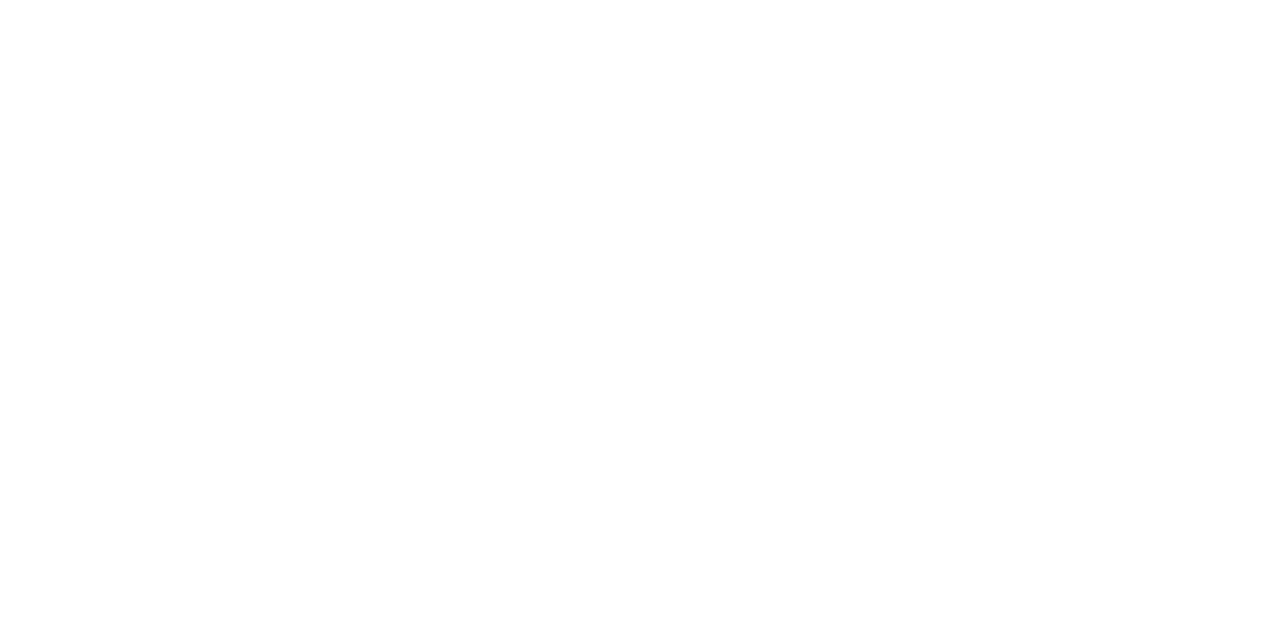
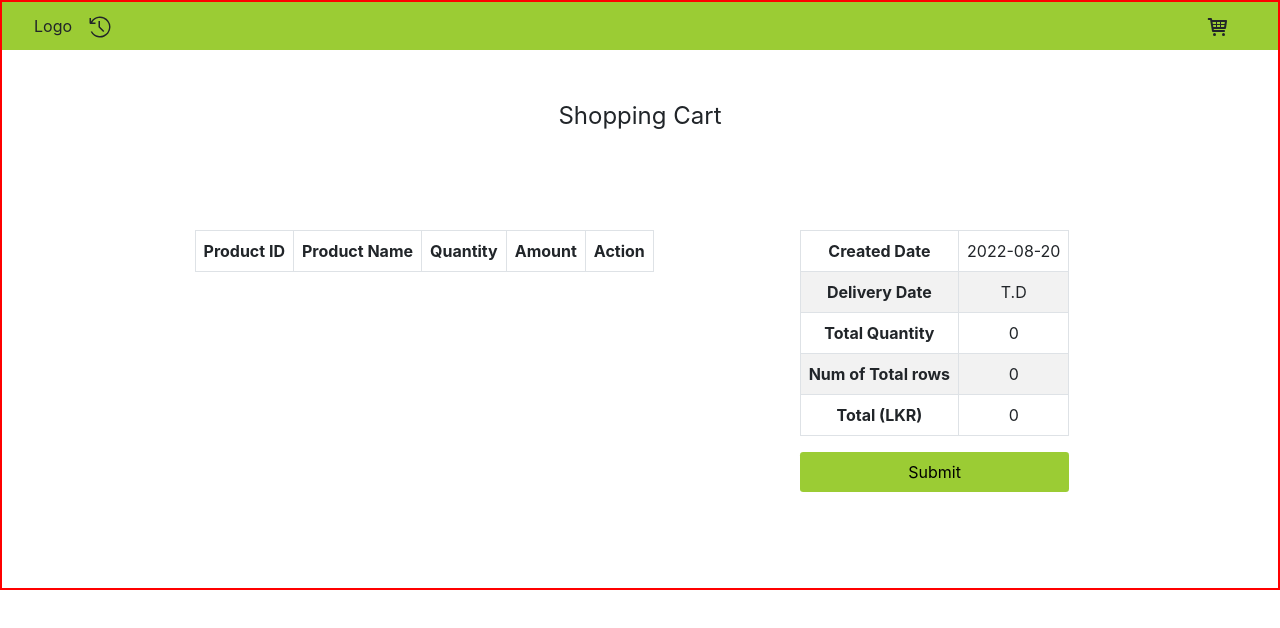
Before and after one commit to DuminduChamal/Dumi-Shop, a React (Create React App) app: page /shoppingCart in a window 1280 px wide. Before the commit this address had no page. Shown: the top 628 px of the page. Built offline with nearby package versions, Linux system fonts and the light colour scheme.

Commit message:
ShoppingCart done

```diff
--- a/package.json
+++ b/package.json
@@ -6,7 +6,9 @@
     "@testing-library/jest-dom": "^5.16.5",
     "@testing-library/react": "^13.3.0",
     "@testing-library/user-event": "^13.5.0",
+    "bootstrap": "^5.2.0",
     "react": "^18.2.0",
+    "react-bootstrap": "^2.5.0",
     "react-dom": "^18.2.0",
     "react-icons": "^4.4.0",
     "react-router-dom": "^6.3.0",
--- a/public/index.html
+++ b/public/index.html
@@ -1,20 +1,20 @@
 <!DOCTYPE html>
 <html lang="en">
-  <head>
+
+<head>
     <meta charset="utf-8" />
     <link rel="icon" href="%PUBLIC_URL%/favicon.ico" />
     <meta name="viewport" content="width=device-width, initial-scale=1" />
     <meta name="theme-color" content="#000000" />
-    <meta
-      name="description"
-      content="Web site created using create-react-app"
-    />
+    <meta name="description" content="Web site created using create-react-app" />
     <link rel="apple-touch-icon" href="%PUBLIC_URL%/logo192.png" />
     <!--
       manifest.json provides metadata used when your web app is installed on a
       user's mobile device or desktop. See https://developers.google.com/web/fundamentals/web-app-manifest/
     -->
     <link rel="manifest" href="%PUBLIC_URL%/manifest.json" />
+    <link rel="stylesheet" href="https://cdn.jsdelivr.net/npm/bootstrap@5.2.0-beta1/dist/css/bootstrap.min.css"
+        integrity="sha384-0evHe/X+R7YkIZDRvuzKMRqM+OrBnVFBL6DOitfPri4tjfHxaWutUpFmBp4vmVor" crossorigin="anonymous" />
     <!--
       Notice the use of %PUBLIC_URL% in the tags above.
       It will be replaced with the URL of the `public` folder during the build.
@@ -25,8 +25,9 @@
       Learn how to configure a non-root public URL by running `npm run build`.
     -->
     <title>React App</title>
-  </head>
-  <body>
+</head>
+
+<body>
     <noscript>You need to enable JavaScript to run this app.</noscript>
     <div id="root"></div>
     <!--
@@ -39,5 +40,6 @@
       To begin the development, run `npm start` or `yarn start`.
       To create a production bundle, use `npm run build` or `yarn build`.
     -->
-  </body>
+</body>
+
 </html>
--- a/src/App.scss
+++ b/src/App.scss
@@ -1,3 +1,5 @@
+// @import "~bootstrap/scss/bootstrap";
+
 $theme-color: #9bcc34;
 
 .App {
--- a/src/components/header/Header.jsx
+++ b/src/components/header/Header.jsx
@@ -1,5 +1,6 @@
 // packages
-import React from 'react'
+import React from 'react';
+import { useNavigate } from 'react-router-dom';
 
 // styling
 import './Header.scss'
@@ -9,11 +10,16 @@
 import { TiShoppingCart } from 'react-icons/ti';
 
 export const Header = () => {
+
+    const navigate = useNavigate();
   return (
     <div className='Header'>
-        <div className='Header__logo'>Logo</div>
+        <div className='Header__logo' onClick={()=> navigate('/')}>Logo</div>
         <div className='Header__navItem Header__flexGrow'><VscHistory /></div>
-        <div className='Header__navItem'><TiShoppingCart /></div>
+        <div className='Header__navItem' onClick={() => navigate('/shoppingCart')}><TiShoppingCart /></div>
+        {/* <button className='Header__navItem Header__flexGrow'><VscHistory /></button>
+        <button className='Header__navItem'><TiShoppingCart /></button> */}
+
     </div>
   )
 }
--- a/src/components/header/Header.scss
+++ b/src/components/header/Header.scss
@@ -13,8 +13,14 @@
 }
 
 .Header__navItem {
+
     margin: 0 1rem;
     font-size: 1.5rem;
+
+    &:hover {
+        background: #b4cb83
+
+    }
 }
 
 .Header__flexGrow {
--- a/src/context/reducer.js
+++ b/src/context/reducer.js
@@ -1,6 +1,9 @@
 export const initialState = {
   //     basket: [],
   //   user: null,
+  cart: [],
+  totalQuantity: 0,
+  totalAmount: 0,
   userData: null,
   userName: null,
   selectedCategory: null,
@@ -25,10 +28,14 @@
         selectedProduct: action.product,
       };
 
-    case "ADD_TO_BASKET":
+    case "ADD_TO_CART":
+      console.log("ADD_TO_CART - ", action.item);
       return {
         ...state,
-        basket: [...state.basket, action.item],
+        cart: [...state.cart, action.item],
+        totalQuantity:
+          parseInt(state.totalQuantity) + parseInt(action.item.quantity),
+        totalAmount: state.totalAmount + action.item.total,
       };
 
     case "EMPTY_BASKET":
@@ -37,14 +44,15 @@
         basket: [],
       };
 
-    case "REMOVE_FROM_BASKET":
-      const index = state.basket.findIndex(
-        (basketItem) => basketItem.id === action.id
-      );
-      let newBasket = [...state.basket];
+    case "REMOVE_FROM_CART":
+      console.log("REMOVE_FROM_CART", action.index);
+      const index = action.index;
+      const removingQuantity = state.cart[index].quantity;
+      const removingTotal = state.cart[index].total;
+      let newCart = [...state.cart];
 
       if (index >= 0) {
-        newBasket.splice(index, 1);
+        newCart.splice(index, 1);
       } else {
         console.warn(
           `Cant remove product (id: ${action.id}) as its not in the basket`
@@ -52,7 +60,10 @@
       }
       return {
         ...state,
-        basket: newBasket,
+        cart: newCart,
+        totalQuantity:
+          parseInt(state.totalQuantity) - parseInt(removingQuantity),
+        totalAmount: state.totalAmount - removingTotal,
       };
 
     default:
--- /dev/null
+++ b/src/pages/order/ShoppingCart.jsx
@@ -0,0 +1,92 @@
+// packages
+import React, { useState, useEffect } from "react";
+import Table from "react-bootstrap/Table";
+import Button from 'react-bootstrap/Button';
+
+// styling
+import "./ShoppingCart.scss";
+
+// stateManagement
+import { useStateValue } from "../../context/StateProvider";
+
+export const ShoppingCart = () => {
+  const [{ cart, totalQuantity, totalAmount }, dispatch] = useStateValue();
+  const [createdDate, setCreatedDate] = useState(
+    new Date().toISOString().slice(0, 10)
+  );
+  const [deliveryDate, setDeliveryDate] = useState('T.D');
+
+  useEffect(() => {
+    // var d = new Date();
+    // d.setMonth(d.getMonth() + 8);
+    // setDeliveryDate(d);
+  }, []);
+
+  const removeItemCart = (index) => {
+    dispatch({
+        type: "REMOVE_FROM_CART",
+        index: index,
+      });
+  }
+
+  return (
+    <div className="ShoppingCart">
+      <div className="ShoppingCart__Title">Shopping Cart</div>
+      <div className="ShoppingCart__container">
+        <div className="ShoppingCart__leftSection">
+          <Table striped bordered hover>
+            <thead>
+              <tr>
+                <th>Product ID</th>
+                <th>Product Name</th>
+                <th>Quantity</th>
+                <th>Amount</th>
+                <th>Action</th>
+              </tr>
+            </thead>
+            <tbody>
+              {cart.map((item, index) => (
+                <tr key={item.productID}>
+                  <td>{item.productID}</td>
+                  <td>{item.name}</td>
+                  <td>{item.quantity}</td>
+                  <td>{item.total}</td>
+                  <td><Button variant="danger" onClick={()=>removeItemCart(index)}>Remove</Button></td>
+                </tr>
+              ))}
+            </tbody>
+          </Table>
+        </div>
+        <div className="ShoppingCart__rightSection">
+          <Table striped bordered hover>
+            <thead>
+            <tr>
+              <th>Created Date</th>
+              <td>{createdDate}</td>
+            </tr>
+            </thead>
+            <tbody>
+              <tr>
+                <th>Delivery Date</th>
+                <td>{deliveryDate}</td>
+              </tr>
+              <tr>
+                <th>Total Quantity</th>
+                <td>{totalQuantity}</td>
+              </tr>
+              <tr>
+                <th>Num of Total rows</th>
+                <td>{cart.length}</td>
+              </tr>
+              <tr>
+                <th>Total (LKR)</th>
+                <td>{totalAmount}</td>
+              </tr>
+            </tbody>
+          </Table>
+          <button className='ShoppingCart__submitButton'>Submit</button>
+        </div>
+      </div>
+    </div>
+  );
+};
--- /dev/null
+++ b/src/pages/order/ShoppingCart.scss
@@ -0,0 +1,34 @@
+.ShoppingCart {
+    // border: 2px solid blue;
+
+    tr {
+        text-align: center;
+    }
+}
+
+.ShoppingCart__Title {
+    text-align: center;
+    font-size: 1.5rem;
+    margin: 3rem 0;
+}
+
+.ShoppingCart__container {
+    display: flex;
+    justify-content: space-around;
+    margin: 6rem 0;
+}
+
+.ShoppingCart__rightSection {
+    display: flex;
+    flex-direction: column;
+    justify-content: center;
+    // border: 2px solid brown;
+    padding: 0 1rem;
+}
+
+.ShoppingCart__submitButton {
+    background: #9bcc34;
+    border: none;
+    border-radius: 0.2rem;
+    padding: 0.5rem 0;
+}
--- a/src/pages/product/Product.jsx
+++ b/src/pages/product/Product.jsx
@@ -20,6 +20,14 @@
     setQuantity(value);
   };
 
+  const addToCart = (name, image, productID) => {
+    const data = { name, image, productID, quantity, total };
+    dispatch({
+      type: "ADD_TO_CART",
+      item: data,
+    });
+  };
+
   return (
     <div className="Product">
       <div className="Product__imageCard">
@@ -28,7 +36,7 @@
       </div>
       <div className="Product__detailsCard">
         <p>Price per unit: Rs. {selectedProduct.price}</p>
-        <p>Producer Name: Mr.yetToBeDefined</p>
+        <p>Producer Name: {selectedProduct.producerName}</p>
         <p>
           Quantity:{" "}
           <input
@@ -40,7 +48,14 @@
           />
         </p>
         <p>Total Price: Rs. {total}</p>
-        <button className="Product__addToCartBtn">Add to Cart</button>
+        {quantity > 0 ? (
+          <button className="Product__addToCartBtn" onClick={() => addToCart(selectedProduct.name, selectedProduct.image, selectedProduct.productID)}>Add to Cart</button>
+        ) : (
+          <button className="Product__addToCartBtn disabled">
+            Add to Cart
+          </button>
+        )}
+        {/* <button className="Product__addToCartBtn disabled">Add to Cart</button> */}
         {/* <div className='Product__detailsLowerSection'>
                 <button
             </div> */}
--- a/src/pages/product/Product.scss
+++ b/src/pages/product/Product.scss
@@ -46,3 +46,8 @@
     border: none;
     border-radius: 1rem;
 }
+
+.disabled {
+    pointer-events: none;
+    background: darkgray;
+}
--- a/src/routes.js
+++ b/src/routes.js
@@ -7,6 +7,7 @@
 
 // pages
 import { Home } from "./pages/home/Home";
+import { ShoppingCart } from "./pages/order/ShoppingCart";
 import { Product } from "./pages/product/Product";
 import { ProductsList } from "./pages/productsList/ProductsList";
 
@@ -20,6 +21,7 @@
         { path: "home", element: <Home /> },
         { path: "productsList", element: <ProductsList /> },
         { path: "productsList/:product", element: <Product /> },
+        { path: "shoppingCart", element: <ShoppingCart /> },
         // { path: "chat/:id", element: <ChatWindow /> },
         // // { path: 'login', element: <Login />},
         // { path: "404", element: <NotFound /> },
```
Also changed, not shown: src/pages/productsList/ProductsList.jsx (+20 -6 lines), 1 other file (tests, documents, lock files or other folders).
